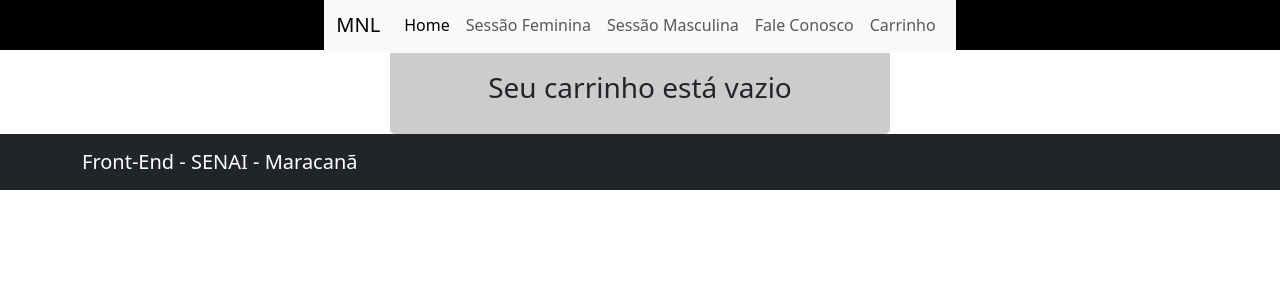
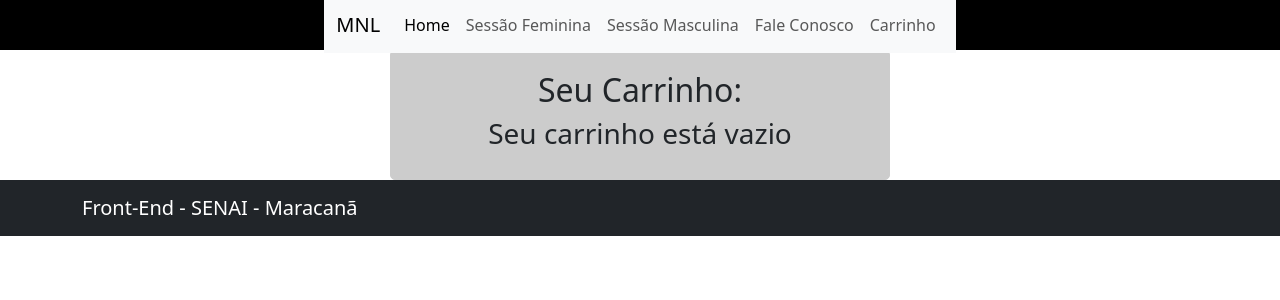
Before and after one commit to larialcantarad/ProjetoFinalFrontEndSenai, a React (Vite) app: page /carrinhovazio in a window 1280 px wide. Shown: the top 300 px of the page. Built offline with nearby package versions, Linux system fonts and the light colour scheme.

Commit message:
Update carrinhovazio.jsx

```diff
--- a/src/Pages/carrinhovazio.jsx
+++ b/src/Pages/carrinhovazio.jsx
@@ -11,7 +11,7 @@ function carrinho(){
         <>
         <Menu />
         <div className= 'form-cantainer'>
-
+            <h2> Seu Carrinho: </h2>
             <h3>Seu carrinho está vazio</h3>
 
         </div>
```
